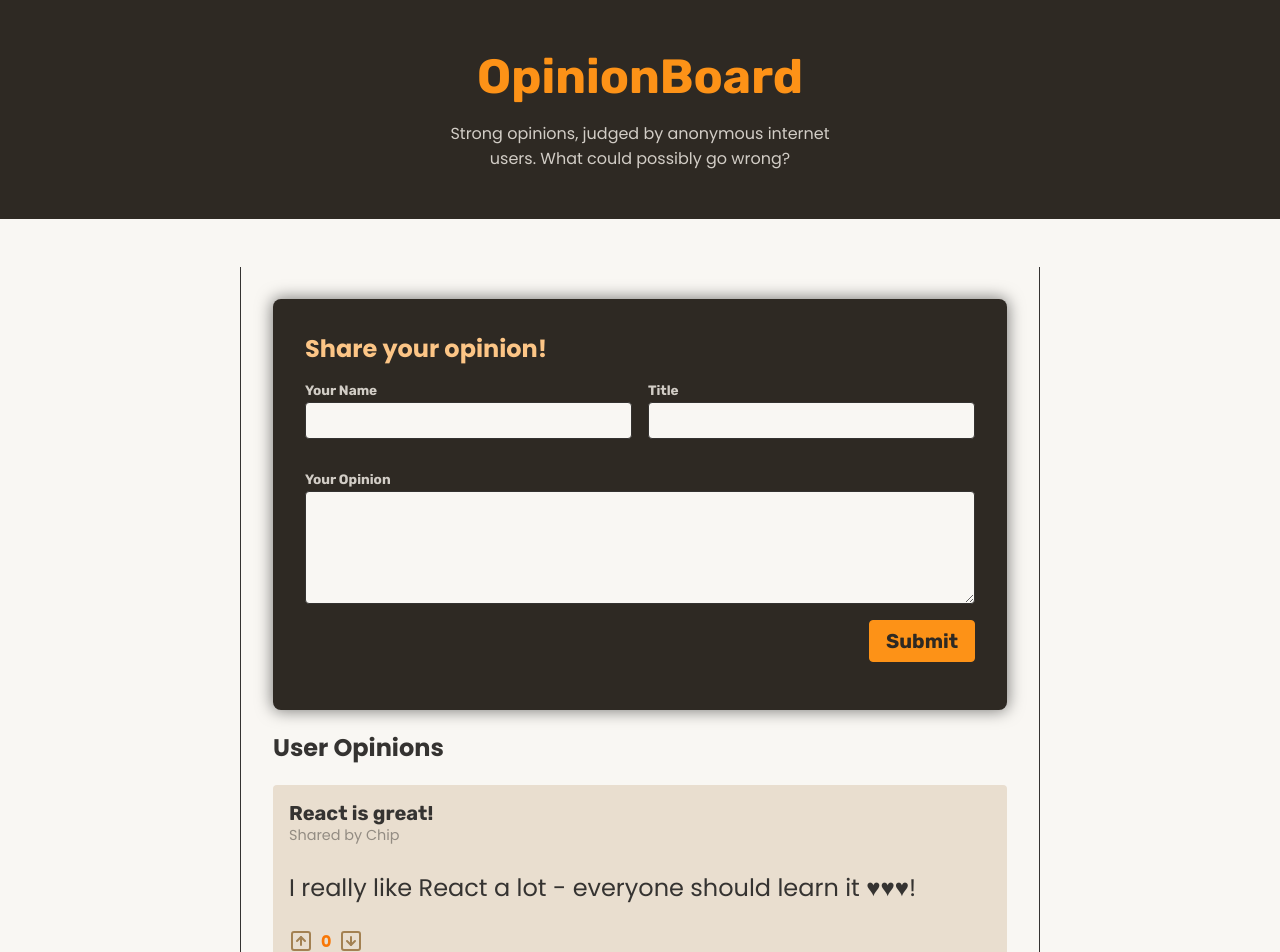
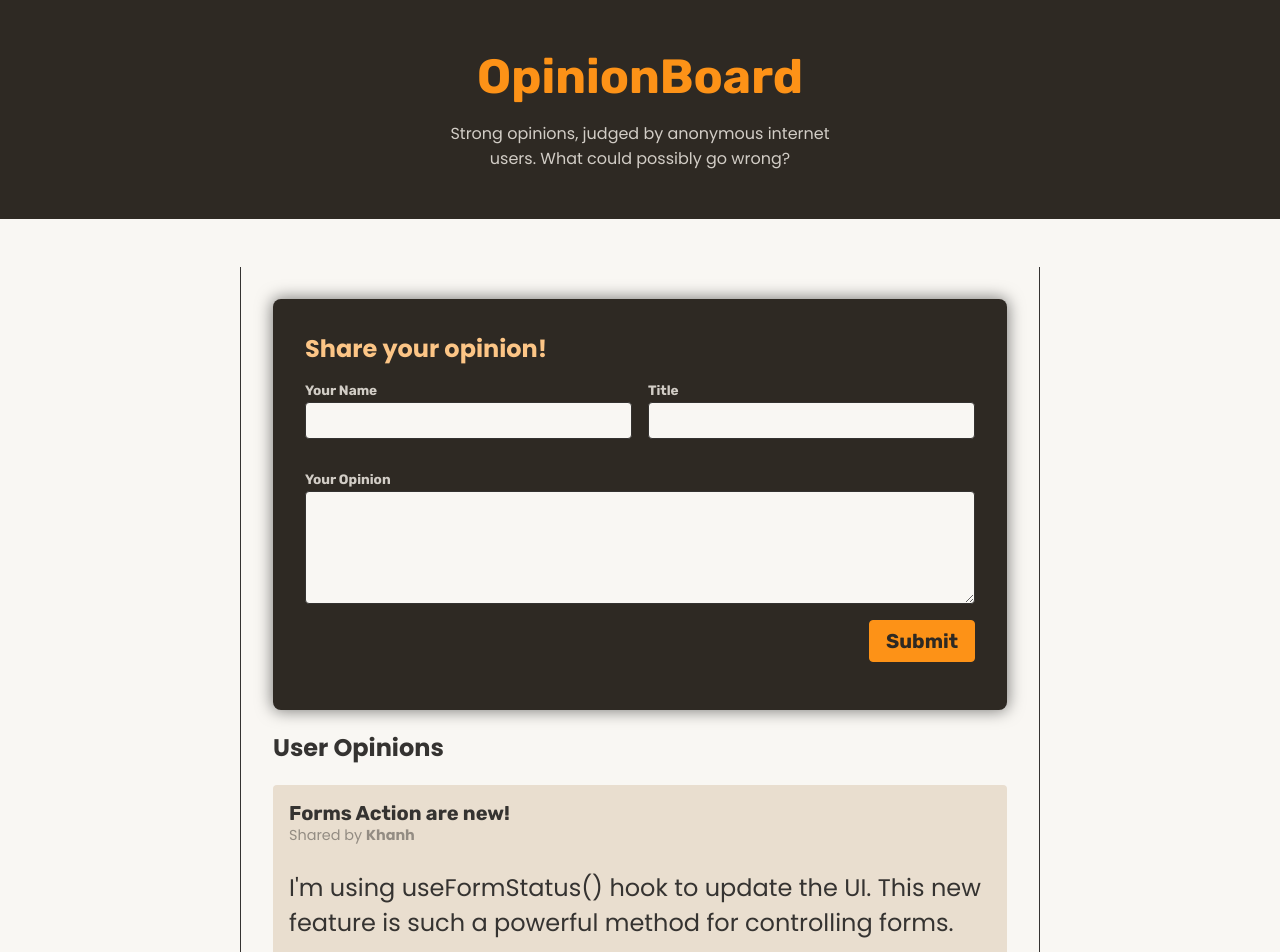
Before and after one commit to Khanhbroo/reactjs-asynchronous-form-actions, a React (Vite) app: page / in a window 1280 px wide. Shown: the top 952 px of the page. Built offline with nearby package versions, Linux system fonts and the light colour scheme; data requests are answered from the project's data file.

Commit message:
Updating the UI with useFormStatus

```diff
--- a/backend/db.json
+++ b/backend/db.json
@@ -1,5 +1,12 @@
 {
   "opinions": [
+    {
+      "id": 1746954235844,
+      "votes": 0,
+      "userName": "Khanh",
+      "title": "Forms Action are new!",
+      "body": "I'm using useFormStatus() hook to update the UI. This new feature is such a powerful method for controlling forms."
+    },
     {
       "id": 1746952927969,
       "votes": 0,
--- a/src/components/NewOpinion.jsx
+++ b/src/components/NewOpinion.jsx
@@ -1,6 +1,7 @@
 import { useActionState, use } from "react";
 
 import { OpinionsContext } from "../store/opinions-context";
+import Submit from "./Submit";
 
 export function NewOpinion() {
   const { addOpinion } = use(OpinionsContext);
@@ -76,9 +77,7 @@ export function NewOpinion() {
           </ul>
         )}
 
-        <p className="actions">
-          <button type="submit">Submit</button>
-        </p>
+        <Submit />
       </form>
     </div>
   );
--- a/src/components/Opinion.jsx
+++ b/src/components/Opinion.jsx
@@ -3,7 +3,9 @@ export function Opinion({ opinion: { id, title, body, userName, votes } }) {
     <article>
       <header>
         <h3>{title}</h3>
-        <p>Shared by {userName}</p>
+        <p>
+          Shared by <b>{userName}</b>
+        </p>
       </header>
       <p>{body}</p>
       <form className="votes">
--- /dev/null
+++ b/src/components/Submit.jsx
@@ -0,0 +1,15 @@
+import { useFormStatus } from "react-dom";
+
+const Submit = () => {
+  const { pending } = useFormStatus();
+
+  return (
+    <p className="actions">
+      <button type="submit" disabled={pending}>
+        {pending ? "Submitting..." : "Submit"}
+      </button>
+    </p>
+  );
+};
+
+export default Submit;
```
